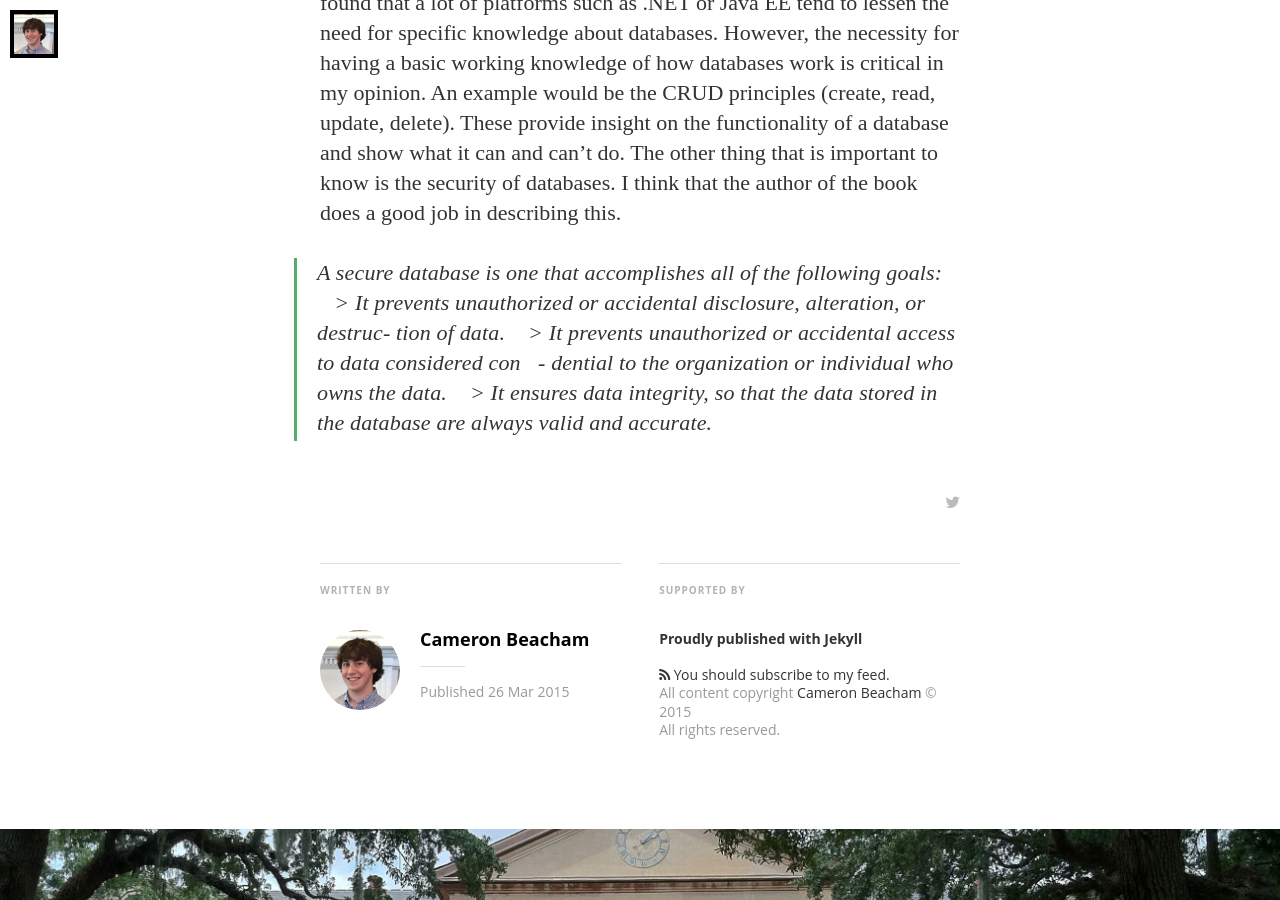
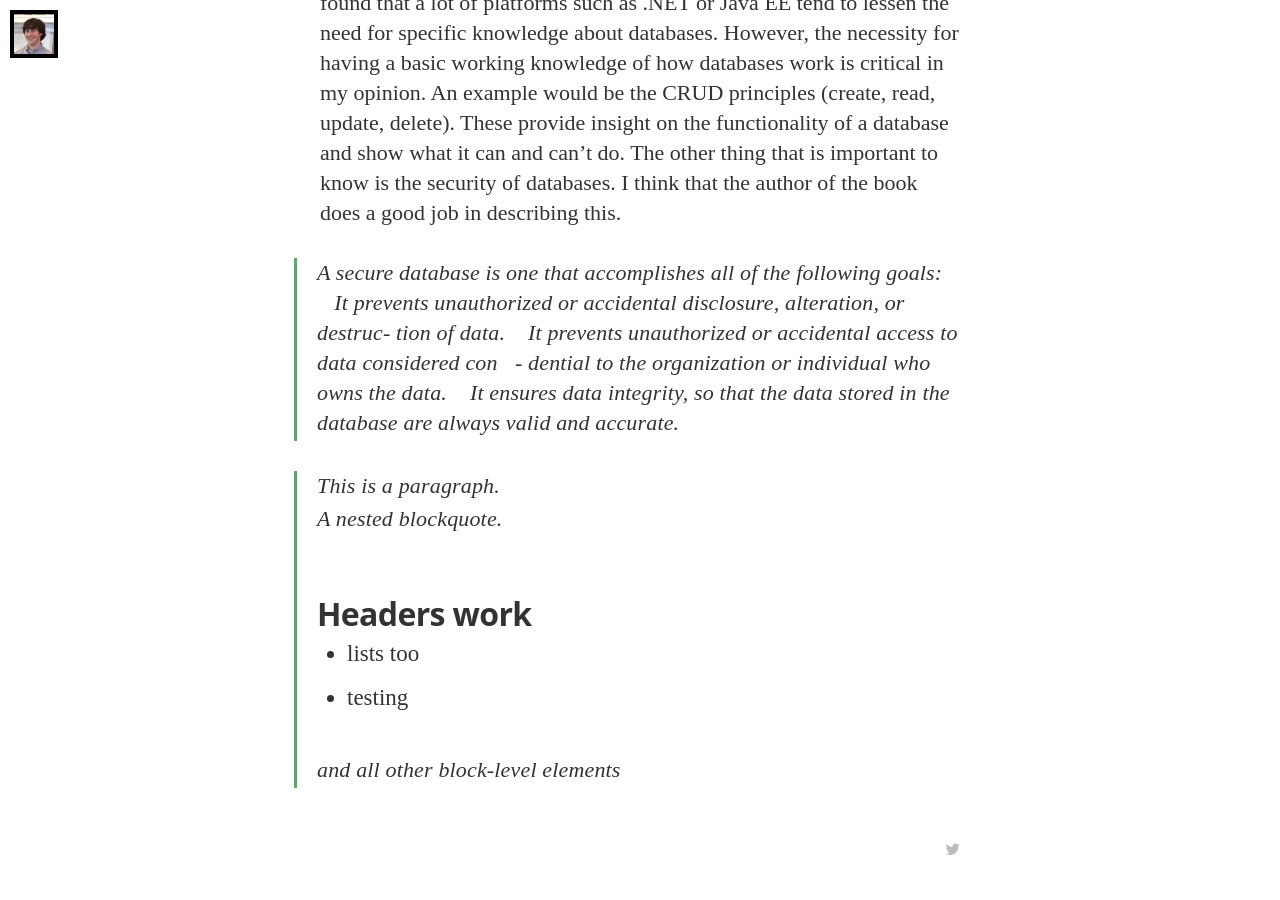
Before and after one commit to beachamc/beachamc.github.io, a Jekyll site: the page built from _posts/2015-03-26-Reflections-on-my-progress-and-plans.markdown, in a window 1280 px wide and 900 px high, scrolled down 1042 px. Built offline with Jekyll 4.4.1, drawn with Linux system fonts in a browser that asks for light colours; nearby versions of some CDN libraries; some web fonts are replaced; Markdown is read by kramdown in place of the engine named in the settings.

Commit message:
checking formatting

```diff
--- a/_posts/2015-03-26-Reflections-on-my-progress-and-plans.markdown
+++ b/_posts/2015-03-26-Reflections-on-my-progress-and-plans.markdown
@@ -10,6 +10,17 @@ image: /assets/images/desktopx2.jpg
 Database knowledge is incredibly important no matter what field you go into. Mostly, because they are an extremely efficient way to store data and pretty much anything that uses persistent storage uses them. I have found that a lot of platforms such as .NET or Java EE tend to lessen the need for specific knowledge about databases. However, the necessity for having a basic working knowledge of how databases work is critical in my opinion. An example would be the CRUD principles (create, read, update, delete). These provide insight on the functionality of a database and show what it can and can't do. The other thing that is important to know is the security of databases. I think that the author of the book does a good job in describing this.
 
 > A secure database is one that accomplishes all of the following goals:
-􏰈> It prevents unauthorized or accidental disclosure, alteration, or destruc- tion of data.
-􏰈> It prevents unauthorized or accidental access to data considered con􏰅- dential to the organization or individual who owns the data.
-􏰈> It ensures data integrity, so that the data stored in the database are always valid and accurate.
+􏰈It prevents unauthorized or accidental disclosure, alteration, or destruc- tion of data.
+􏰈It prevents unauthorized or accidental access to data considered con􏰅- dential to the organization or individual who owns the data.
+􏰈It ensures data integrity, so that the data stored in the database are always valid and accurate.
+
+> This is a paragraph.
+>
+> A nested blockquote.
+>
+> ## Headers work
+>
+> * lists too
+* testing
+>
+> and all other block-level elements
```
